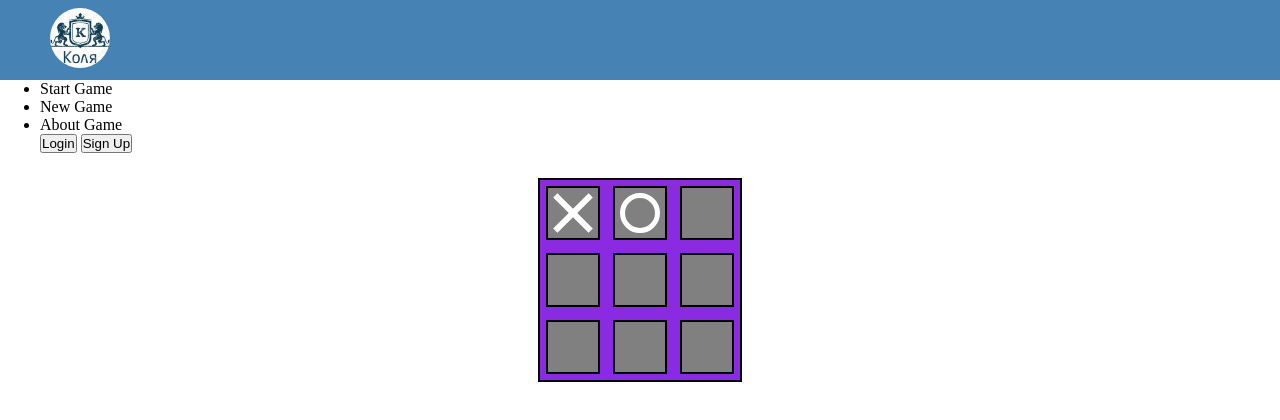
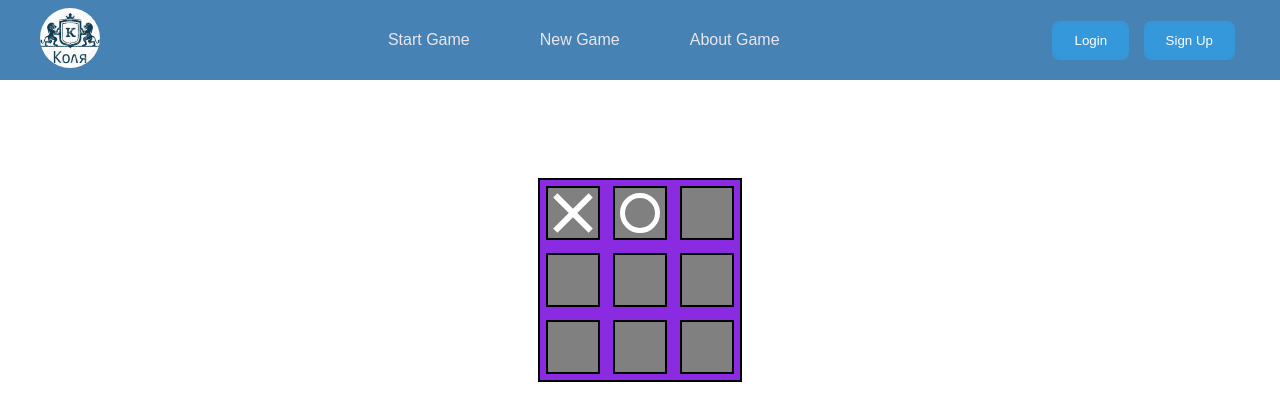
Before and after one commit to olia123456/tic-tac-toe, a plain HTML site: page client/src/index.html in a window 1280 px wide. Drawn offline with Linux system fonts and the light colour scheme.

Commit message:
feat: update style.css

```diff
--- a/client/src/style.css
+++ b/client/src/style.css
@@ -2,6 +2,10 @@
   box-sizing: border-box;
   margin: 0;
   padding: 0;
+}
+body{
+  font-family: 'Montserrat', sans-serif;
+  font-size: 16px;
 }
 
 header {
@@ -10,14 +14,32 @@ header {
   margin: 0 auto 100px auto;
   padding: 0 40px ;
   background: rgba(70, 130, 180, 1);
+  display: flex;
+  justify-content: space-between;
+  align-items: center;
 }
 
+nav ul {
+  display: flex;
+  justify-content: space-between;
+  column-gap: 70px;
+  list-style: none;
+  text-align: center;
+  cursor: pointer;
+  color: rgb(234, 230, 237);
+}
+nav ul li:hover {
+  color: #fff;
+  outline: 0;
+  box-shadow: 0 0 10px 0 #3498db inset, 0 0 10px 4px #3498db;
+}
 .logo-contaner{
   width: 80px;
   height: 80px;
   display: flex;
-  justify-content: center;
+  justify-content: space-between;
   align-items: center;
+  column-gap: 40px;
 }
 
 .logo-contaner img{
@@ -26,6 +48,23 @@ header {
   border-radius: 50%;
 }
 
+button {
+  background-color: transparent;
+  border: 2px solid;
+  border-radius: 0.6em;
+  cursor: pointer;
+  margin: 5px;
+  padding: 10px 20px;
+  border-color: #3498db;
+  color: #fff;
+  box-shadow: 0 0 40px 40px #3498db inset, 0 0 0 0 #3498db;
+  transition: all 150ms ease-in-out;
+}
+button:hover, button:focus {
+  color: #fff;
+  outline: 0;
+  box-shadow: 0 0 10px 0 #3498db inset, 0 0 10px 4px #3498db;
+}
 .contaner {
   width: 200px;
   height: 200px;
```
